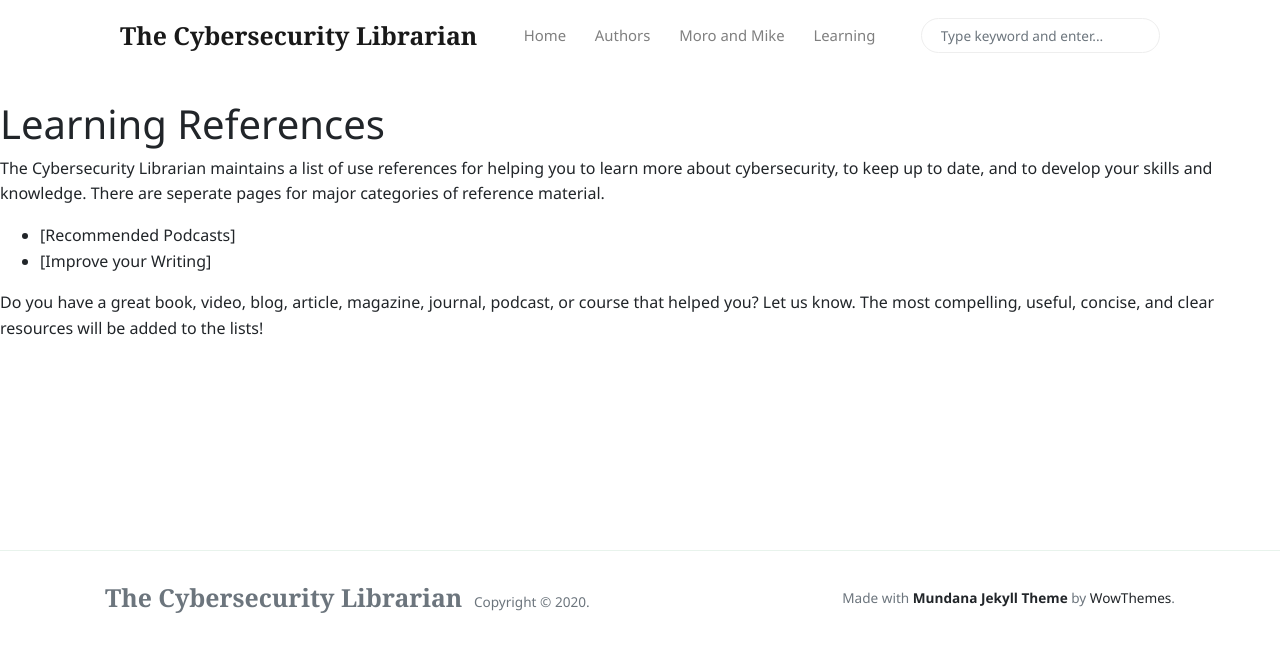
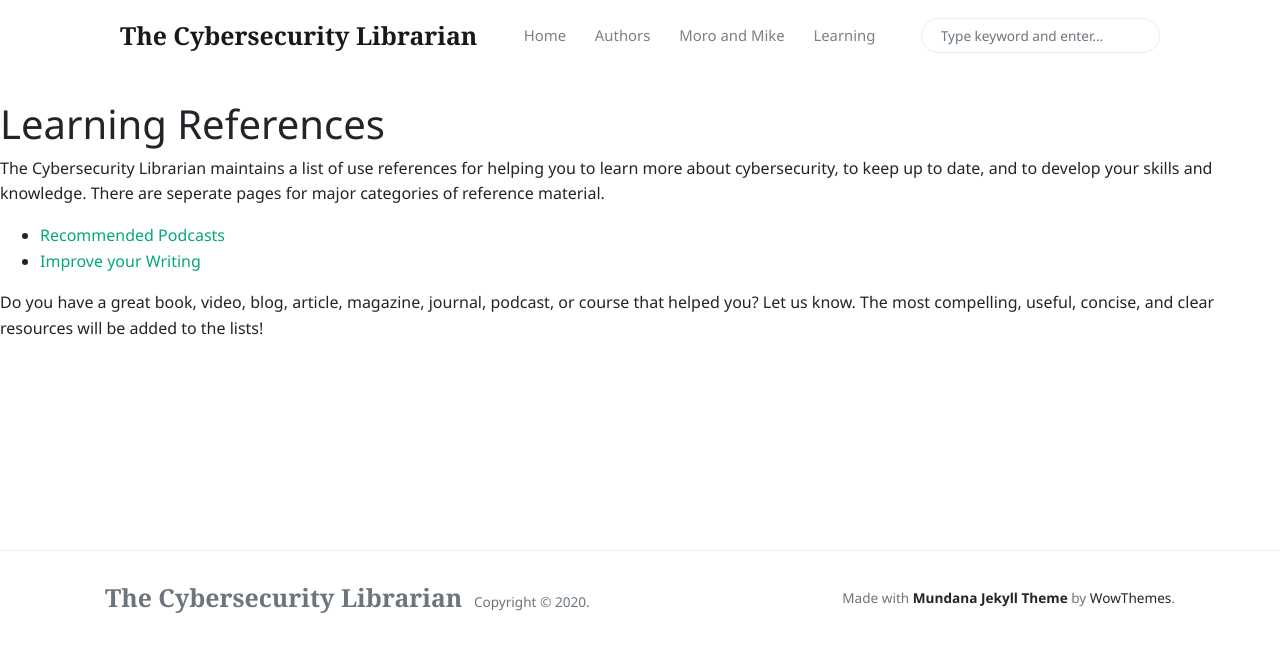
Before and after one commit to cyberlibrarian/cyberlibrarian.github.io, a Jekyll site: the page built from _pages/moro-and-mike.md, in a window 1280 px wide. Shown: the top 652 px of the page. Built offline with Jekyll 4.4.1, drawn with Linux system fonts in a browser that asks for light colours; nearby versions of some CDN libraries; part of the change alters nothing that is shown.

```diff
--- a/_pages/moro-and-mike.md
+++ b/_pages/moro-and-mike.md
@@ -8,7 +8,7 @@ permalink: "/learning"
 
 The Cybersecurity Librarian maintains a list of use references for helping you to learn more about cybersecurity, to keep up to date, and to develop your skills and knowledge. There are seperate pages for major categories of reference material.
 
-- [Recommended Podcasts]
-- [Improve your Writing]
+- [Recommended Podcasts]({{site.url}}/learning/podcasts)
+- [Improve your Writing]({{site.url}}/learning/writing)
 
 Do you have a great book, video, blog, article, magazine, journal, podcast, or course that helped you? Let us know. The most compelling, useful, concise, and clear resources will be added to the lists!
```
